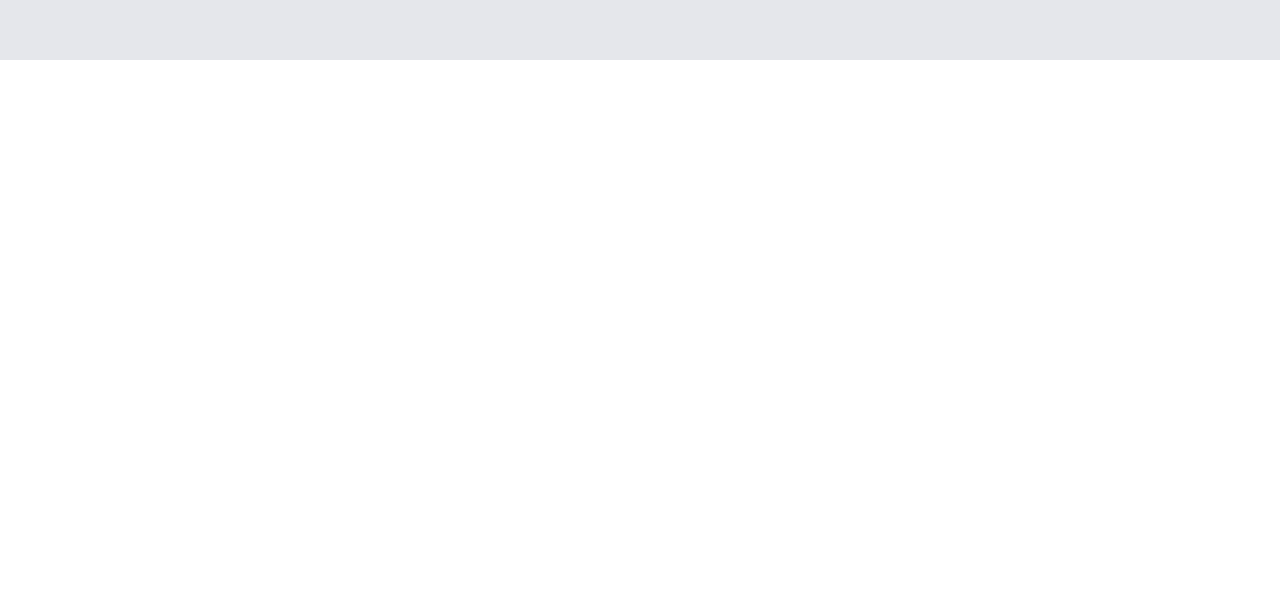
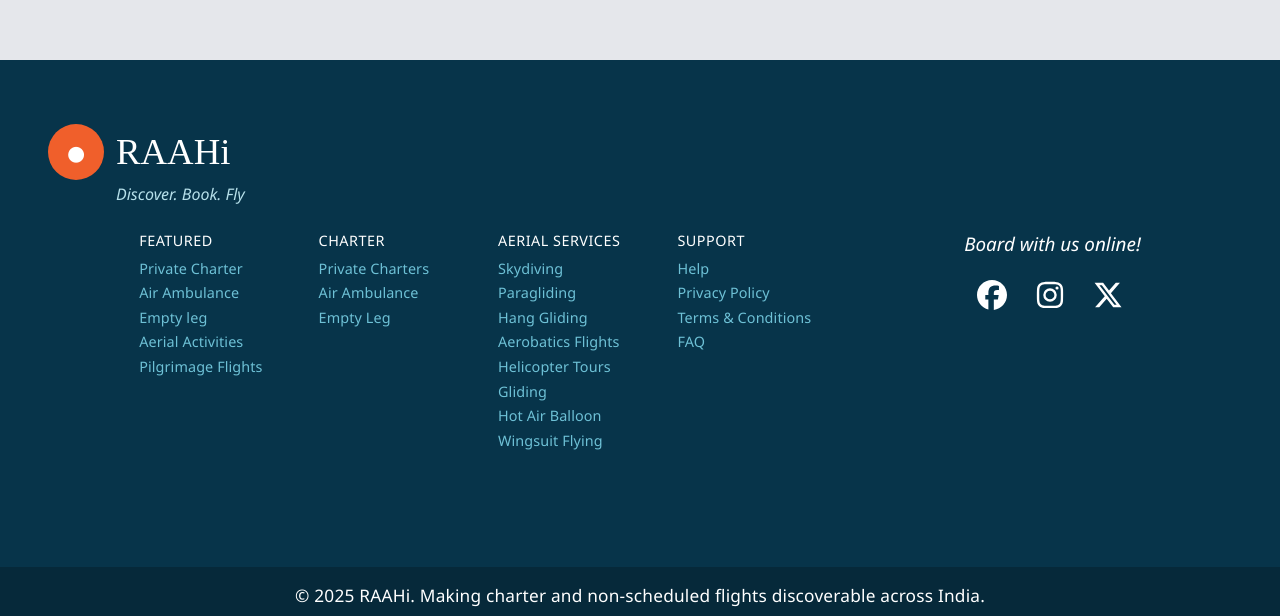
Before and after one commit to keshavMishra004/raahi, a Next.js app: page / in a window 1280 px wide. Shown: the part 4726-5342 px from the top of the page. Before the commit the page ends 4786 px from the top, so only its background shows below. Built offline with nearby package versions, Linux system fonts and the light colour scheme.

Commit message:
added footer

```diff
--- /dev/null
+++ b/app/Component/Footer.js
@@ -0,0 +1,79 @@
+import React from 'react'
+import '../css/footer.css'
+import { FontAwesomeIcon } from '@fortawesome/react-fontawesome'
+import { faFacebook, faInstagram, faXTwitter } from '@fortawesome/free-brands-svg-icons'
+
+function Footer() {
+  return (
+    <section className="footer">
+        <div className="footer-content">
+            <div className="footer-row-1">
+            <div className="footer-logo-col">
+                <div className="footer-logo">
+                <span className="footer-logo-icon">&#9679;</span>
+                <span className="footer-logo-text">RAAHi</span>
+                </div>
+                <div className="footer-tagline">Discover. Book. Fly</div>
+            </div>
+            </div>
+            <div className="footer-row-2">
+            <div className="footer-links">
+                <div className="footer-col featured">
+                <h4>FEATURED</h4>
+                <ul>
+                    <li>Private Charter</li>
+                    <li>Air Ambulance</li>
+                    <li>Empty leg</li>
+                    <li>Aerial Activities</li>
+                    <li>Pilgrimage Flights</li>
+                </ul>
+                </div>
+                <div className="footer-col">
+                <h4>CHARTER</h4>
+                <ul>
+                    <li>Private Charters</li>
+                    <li>Air Ambulance</li>
+                    <li>Empty Leg</li>
+                </ul>
+                </div>
+                <div className="footer-col">
+                <h4>AERIAL SERVICES</h4>
+                <ul>
+                    <li>Skydiving</li>
+                    <li>Paragliding</li>
+                    <li>Hang Gliding</li>
+                    <li>Aerobatics Flights</li>
+                    <li>Helicopter Tours</li>
+                    <li>Gliding</li>
+                    <li>Hot Air Balloon</li>
+                    <li>Wingsuit Flying</li>
+                </ul>
+                </div>
+                <div className="footer-col">
+                <h4>SUPPORT</h4>
+                <ul>
+                    <li>Help</li>
+                    <li>Privacy Policy</li>
+                    <li>Terms & Conditions</li>
+                    <li>FAQ</li>
+                </ul>
+                </div>
+            </div>
+            <div className="footer-social">
+                <div className="footer-social-text">Board with us online!</div>
+                <div className="footer-social-icons">
+                <a href="#" aria-label="Facebook"><FontAwesomeIcon icon={faFacebook} style={{fontSize: '2rem'}} /></a>
+                <a href="#" aria-label="Instagram"><FontAwesomeIcon icon={faInstagram} style={{fontSize: '2rem'}} /></a>
+                <a href="#" aria-label="X"><FontAwesomeIcon icon={faXTwitter} style={{fontSize: '2rem'}} /></a>
+                </div>
+            </div>
+            </div>
+        </div>
+        <div className="footer-copyright">
+            &copy; 2025 RAAHi. Making charter and non-scheduled flights discoverable across India.
+        </div>
+    </section>
+  )
+}
+
+export default Footer
--- /dev/null
+++ b/app/css/footer.css
@@ -0,0 +1,140 @@
+section.footer {
+  background: #07344a;
+  color: #b6e0ea;
+  font-family: 'Segoe UI', Arial, sans-serif;
+  padding: 0;
+}
+.footer-content {
+  max-width: 1600px;
+  margin: 0 auto 5em auto;
+  padding: 0 48px 0 48px;
+}
+.footer-row-1 {
+  display: flex;
+  width: 100%;
+  padding-top: 64px;
+  padding-bottom: 24px;
+}
+.footer-logo-col {
+  display: flex;
+  flex-direction: column;
+  gap: 0;
+}
+.footer-logo {
+  display: flex;
+  align-items: center;
+  gap: 12px;
+}
+.footer-logo-icon {
+  background: #f05f2b;
+  color: #fff;
+  border-radius: 50%;
+  width: 56px;
+  height: 56px;
+  display: flex;
+  align-items: center;
+  justify-content: center;
+  font-size: 2.3rem;
+  font-weight: bold;
+}
+.footer-logo-text {
+  font-size: 2.3rem;
+  font-weight: 100;
+  color: #fff;
+  font-family: serif;
+}
+.footer-tagline {
+  font-style: italic;
+  font-size: 1rem;
+  color: #b6e0ea;
+  margin-left: 68px;
+  margin-top: 2px;
+}
+
+.footer-row-2 {
+  display: flex;
+  width: 100%;
+  justify-content: center;
+  align-items: flex-start;
+  padding-bottom: 32px;
+}
+.footer-links {
+  display: grid;
+  grid-template-columns: repeat(4, 1fr);
+  gap: 1rem;
+}
+.footer-col {
+  margin-bottom: 0;
+}
+.footer-col h4 {
+  color: #fff;
+  font-size: 0.9rem;
+  font-weight: 500;
+  margin-bottom: 6px;
+  letter-spacing: 0.5px;
+}
+.footer-col ul {
+  list-style: none;
+  padding: 0;
+  margin: 0;
+}
+.footer-col ul li {
+  margin-bottom: 3px;
+  color: #6ec1d6;
+  font-size: 0.9rem;
+  font-weight: 400;
+  letter-spacing: 0.1px;
+}
+.footer-col ul li a {
+  color: #b6e0ea;
+  text-decoration: none;
+  transition: color 0.2s;
+}
+.footer-col ul li a:hover {
+  color: #fff;
+}
+.footer-social {
+  min-width: 260px;
+  display: flex;
+  flex-direction: column;
+  align-items: flex-end;
+  gap: 0;
+  margin-left: 40px;
+}
+.footer-social-text {
+  font-style: italic;
+  color: #fff;
+  font-size: 1.18rem;
+  margin-bottom: 8px;
+}
+.footer-social-icons {
+  display: flex;
+  gap: 28px;
+  font-size: 2.2rem;
+  margin-right: 0.5em;
+}
+.footer-social-icons a {
+  color: #fff;
+  text-decoration: none;
+  transition: color 0.2s;
+}
+.footer-social-icons a:hover {
+  color: #f05f2b;
+}
+.footer-copyright {
+  text-align: center;
+  color: #fff;
+  background: #06293a;
+  font-size: 1.08rem;
+  padding: 16px 0 8px 0;
+  letter-spacing: 0.2px;
+}
+
+.featured {
+    margin-right: 2.5em;
+}
+
+.svg-inline--fa {
+  width: 30px;
+  height: 30px;
+}
--- a/app/layout.js
+++ b/app/layout.js
@@ -1,5 +1,6 @@
 import { Geist, Geist_Mono } from "next/font/google";
 import "./globals.css";
+import Head from "next/head";
 
 const geistSans = Geist({
   variable: "--font-geist-sans",
@@ -19,6 +20,15 @@ export const metadata = {
 export default function RootLayout({ children }) {
   return (
     <html lang="en">
+      <Head>
+        <link
+          rel="stylesheet"
+          href="https://cdnjs.cloudflare.com/ajax/libs/font-awesome/6.4.2/css/all.min.css"
+          integrity="sha512-papm6kQ1pQnH3UX0DpD+s/1pYt6U+4PSJVpaz6RtZpmjHtkobaN6D+PfYZ7R6pujISiFDUFxIr05oig3FQ8XZw=="
+          crossOrigin="anonymous"
+          referrerPolicy="no-referrer"
+        />
+      </Head>
       <body className={`${geistSans.variable} ${geistMono.variable} antialiased`}>
         {children}
       </body>
--- a/app/page.js
+++ b/app/page.js
@@ -1,4 +1,3 @@
-
 import { Moon, Heart, User } from "lucide-react";
 import { Poppins } from "next/font/google";
 import ScrollSpyNav from "./scrollSpyNav";
@@ -6,6 +5,7 @@ import Testimonials from "./Component/Testimonial/Testimonials";
 import Services from "./Component/Services/Services";
 import WhyChooseUs from "./Component/WhyChooseUs";
 import FeaturedServices from "./Component/FeaturedServices.js";
+import Footer from "./Component/Footer.js";
 
 const poppins = Poppins({
   subsets: ["latin"],
@@ -112,6 +112,8 @@ export default function Home() {
         <h2 className="text-4xl font-bold text-gray-800">Pilgrimage Flights</h2>
       </section>
 
+      <Footer />
+
       {/* Right-side scroll navigation */}
       <ScrollSpyNav />
     </div>
--- a/package.json
+++ b/package.json
@@ -9,6 +9,8 @@
     "lint": "eslint"
   },
   "dependencies": {
+    "@fortawesome/free-brands-svg-icons": "^7.0.1",
+    "@fortawesome/react-fontawesome": "^3.0.2",
     "framer-motion": "^12.23.12",
     "lucide-react": "^0.542.0",
     "next": "15.5.2",
```
Also changed, not shown: 1 other file (tests, documents, lock files or other folders).
